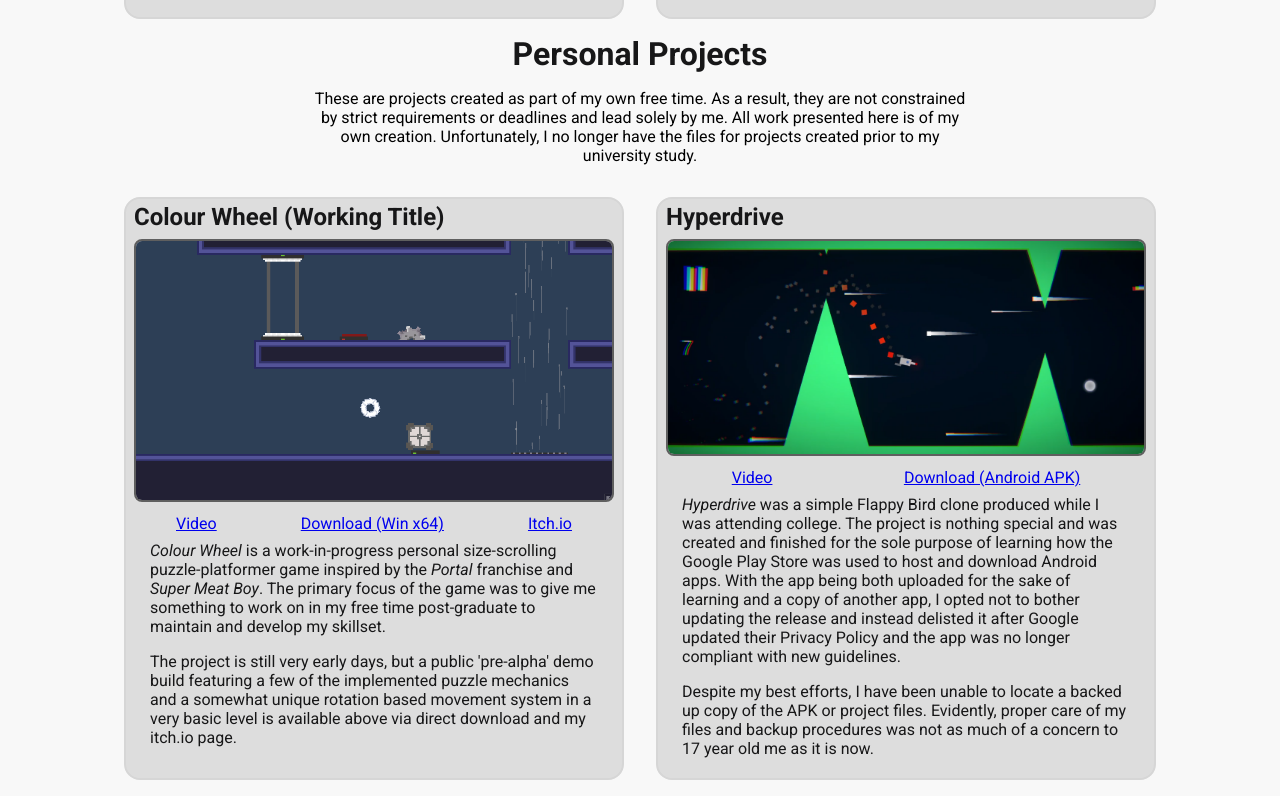
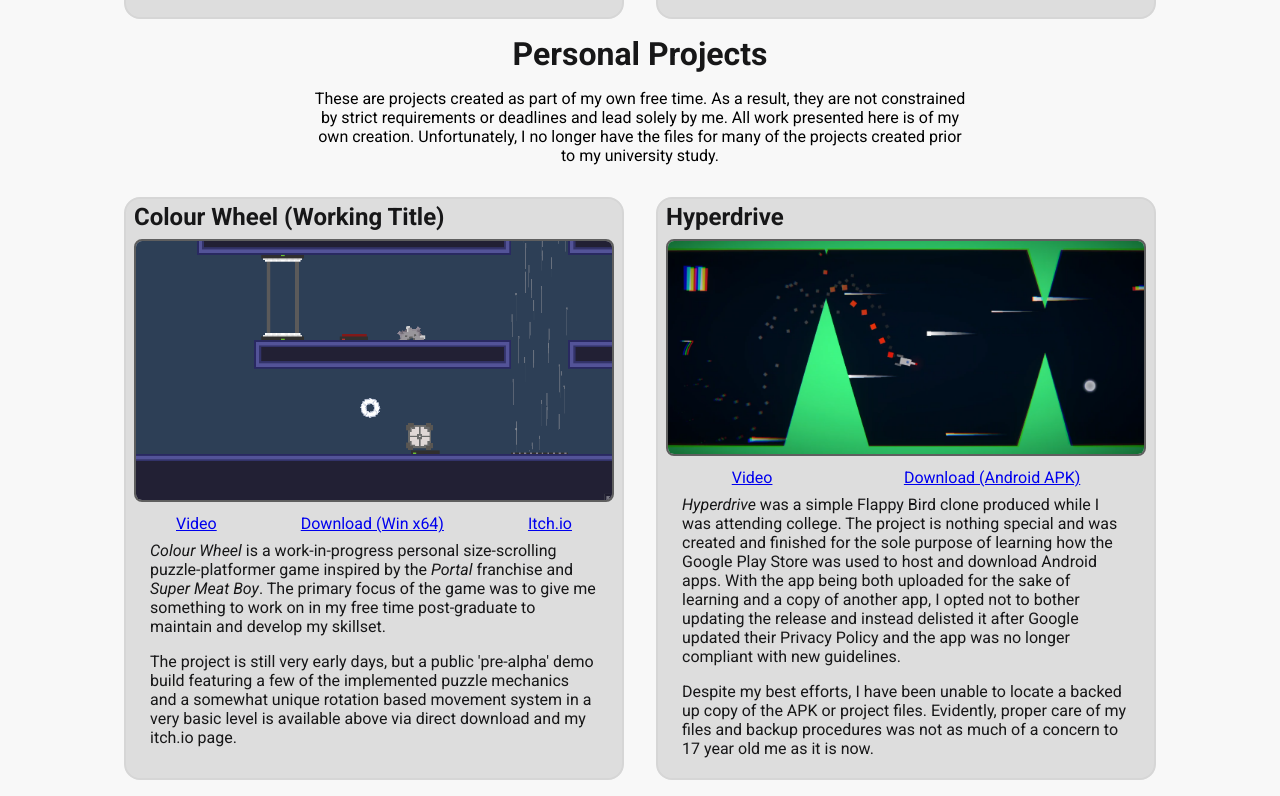
Before and after one commit to MattSmithGameDev/mattsmithgamedev.github.io, a plain HTML site: page index.html in a window 1280 px wide. Shown: the part 2436-3232 px from the top of the page. Drawn offline with Linux system fonts and the light colour scheme.

Commit message:
Personal project intro update

```diff
--- a/index.html
+++ b/index.html
@@ -137,7 +137,7 @@
         <p class="text-area projects-intro">
             These are projects created as part of my own free time. As a result, they are not constrained by strict
             requirements or deadlines and lead solely by me. All work presented here is of my own creation.
-            Unfortunately, I no longer have the files for projects created prior to my university study.
+            Unfortunately, I no longer have the files for many of the projects created prior to my university study.
         </p>
         <div class="container">
             <div class="item">
```
